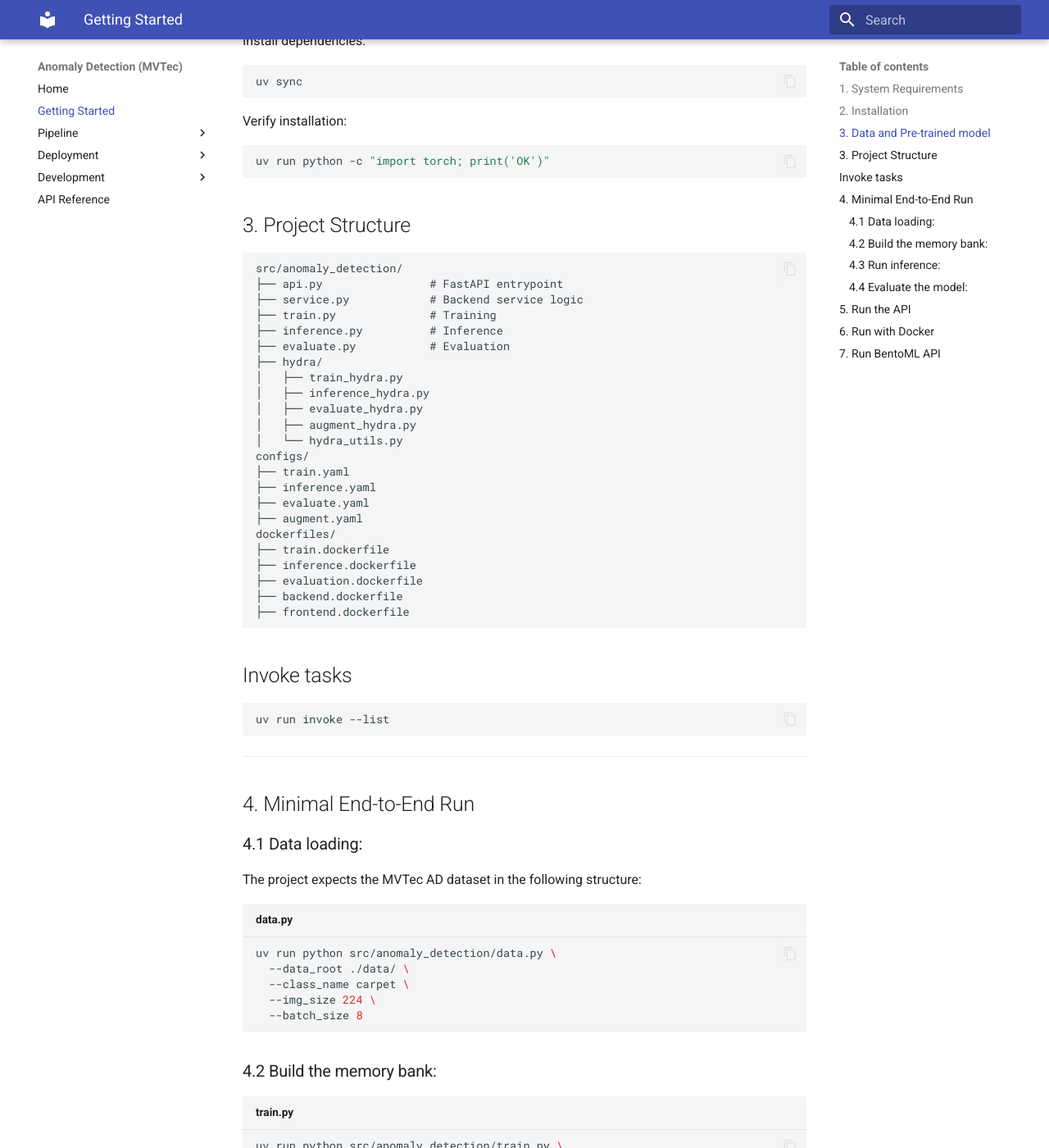
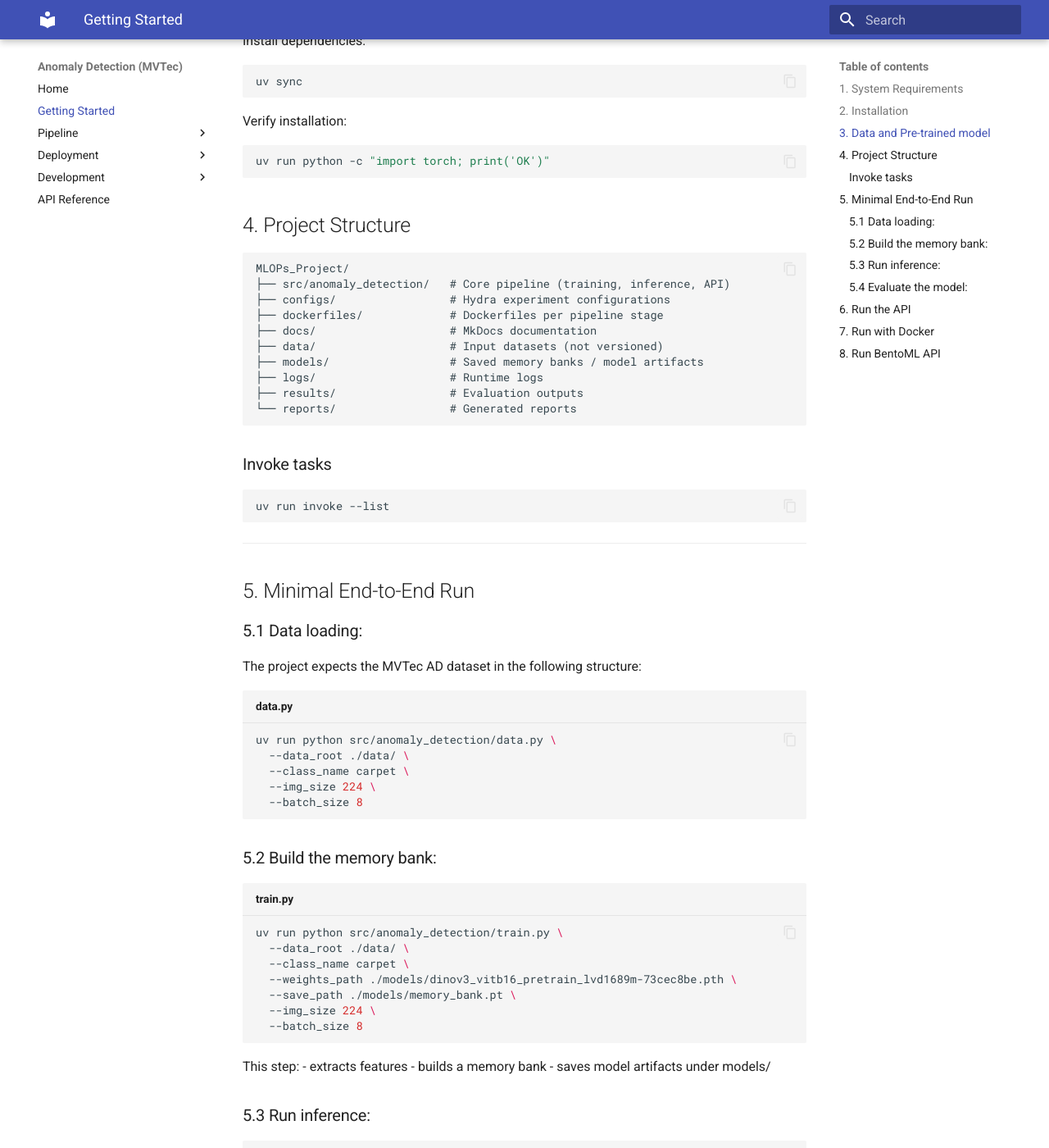
Before and after one commit to Kxlar/MLOPs_Project, an MkDocs documentation site: the page built from docs/source/getting-started.md, in a window 1280 px wide and 1400 px high, scrolled down 880 px. Shown: the whole window at 82% size. Built offline with MkDocs 1.6.1 and Material for MkDocs 9.7.7, drawn with Linux system fonts in a browser that asks for light colours; some of the changed text lies outside the part shown.

Commit message:
update getting-started.md

````diff
--- a/docs/source/getting-started.md
+++ b/docs/source/getting-started.md
@@ -46,35 +46,22 @@ uv run python -c "import torch; print('OK')"
 
 
 
-## 3. Project Structure
+## 4. Project Structure
 ```text
-src/anomaly_detection/
-├── api.py                # FastAPI entrypoint
-├── service.py            # Backend service logic
-├── train.py              # Training
-├── inference.py          # Inference
-├── evaluate.py           # Evaluation
-├── hydra/
-│   ├── train_hydra.py
-│   ├── inference_hydra.py
-│   ├── evaluate_hydra.py
-│   ├── augment_hydra.py
-│   └── hydra_utils.py
-configs/
-├── train.yaml
-├── inference.yaml
-├── evaluate.yaml
-├── augment.yaml
-dockerfiles/
-├── train.dockerfile
-├── inference.dockerfile
-├── evaluation.dockerfile
-├── backend.dockerfile
-├── frontend.dockerfile
+MLOPs_Project/
+├── src/anomaly_detection/   # Core pipeline (training, inference, API)
+├── configs/                 # Hydra experiment configurations
+├── dockerfiles/             # Dockerfiles per pipeline stage
+├── docs/                    # MkDocs documentation
+├── data/                    # Input datasets (not versioned)
+├── models/                  # Saved memory banks / model artifacts
+├── logs/                    # Runtime logs
+├── results/                 # Evaluation outputs
+└── reports/                 # Generated reports
+```
 
 
-```
-## Invoke tasks
+### Invoke tasks
 ```bash
 uv run invoke --list
 ```
@@ -82,9 +69,9 @@ uv run invoke --list
 
 ---
 
-## 4. Minimal End-to-End Run
+## 5. Minimal End-to-End Run
 
-### 4.1 Data loading:
+### 5.1 Data loading:
 The project expects the MVTec AD dataset in the following structure:
 
 
@@ -96,7 +83,7 @@ uv run python src/anomaly_detection/data.py \
   --batch_size 8
 ```
 
-### 4.2 Build the memory bank:
+### 5.2 Build the memory bank:
 ```bash title="train.py"
 uv run python src/anomaly_detection/train.py \
   --data_root ./data/ \
@@ -112,7 +99,7 @@ This step:
 - builds a memory bank
 - saves model artifacts under models/
 
-### 4.3 Run inference:
+### 5.3 Run inference:
 ```bash title="inference.py"
 uv run python src/anomaly_detection/inference.py \
   --data_root ./data/ \
@@ -129,7 +116,7 @@ Outputs include:
 - anomaly heatmaps
 - anomaly scores
 
-### 4.4 Evaluate the model:
+### 5.4 Evaluate the model:
 ```bash title="evaluate.py"
 uv run python src/anomaly_detection/evaluate.py \
 --data_root ./data/ \
@@ -177,7 +164,7 @@ docker run -p 8000:8000 anomaly-backend
 
 ---
 
-## 7. Run BentoML API
+## 8. Run BentoML API
 Build and run the backend API using BentoML.
 
 Convert our model into a ONNX model:
````
Also changed, not shown: other parts of docs/source/getting-started.md (+2 -2 lines).
